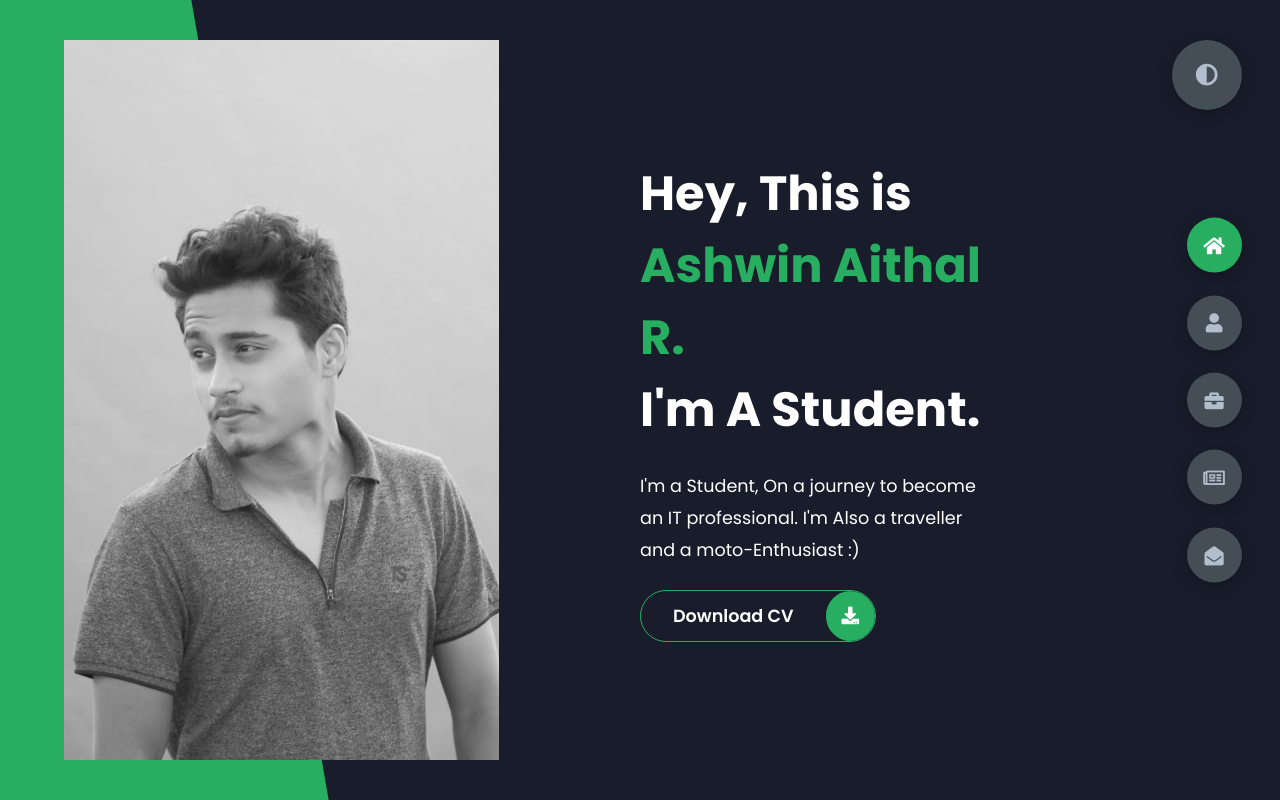
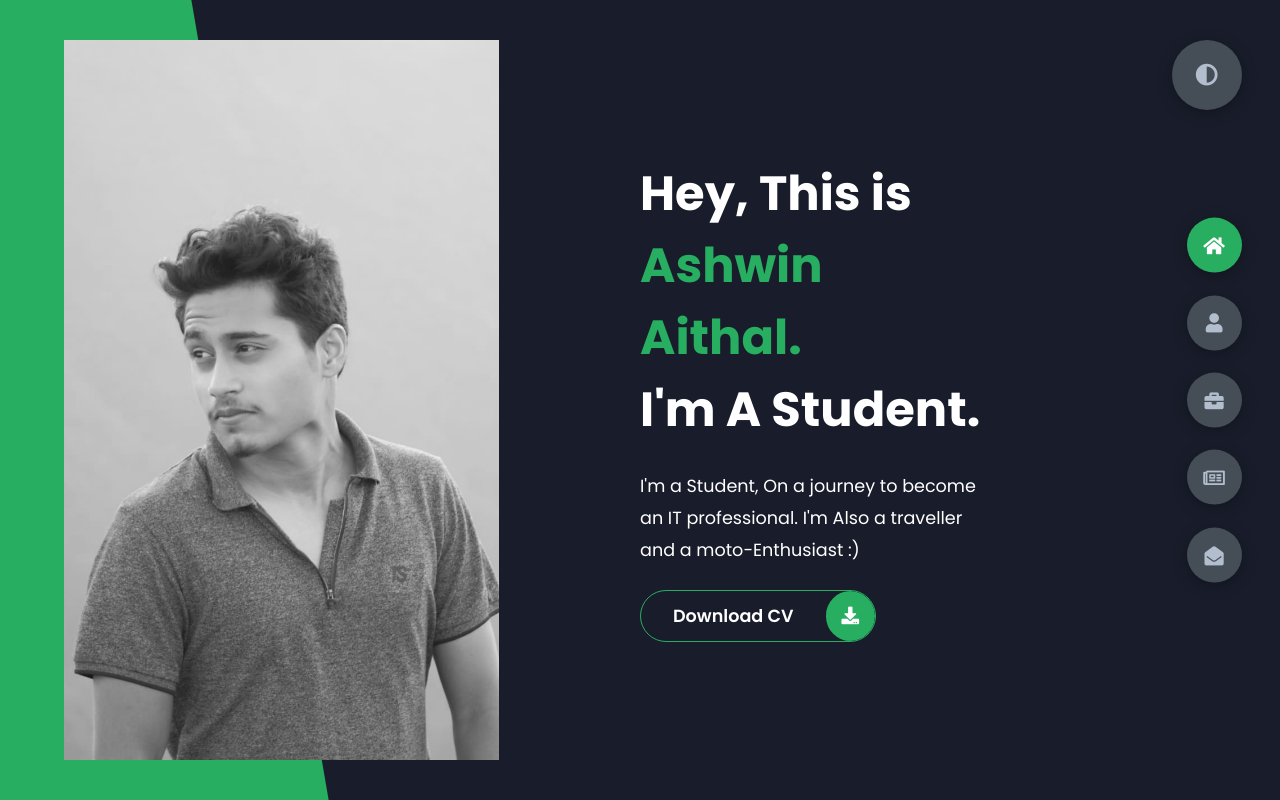
Before and after one commit to AshwinAithalR/AshwinAithalR.github.io, a plain HTML site: page index.html in a window 1280 px wide. Drawn offline with Linux system fonts and the light colour scheme.

Commit message:
Update index.html

```diff
--- a/index.html
+++ b/index.html
@@ -22,7 +22,7 @@
             </div>
             <div class="right-header">
                 <h1 class="name">
-                    Hey, This is </br><span>Ashwin Aithal R.</span>
+                    Hey, This is </br><span>Ashwin Aithal.</span>
                     </br>
                     I'm A Student.
                 </h1>
```
